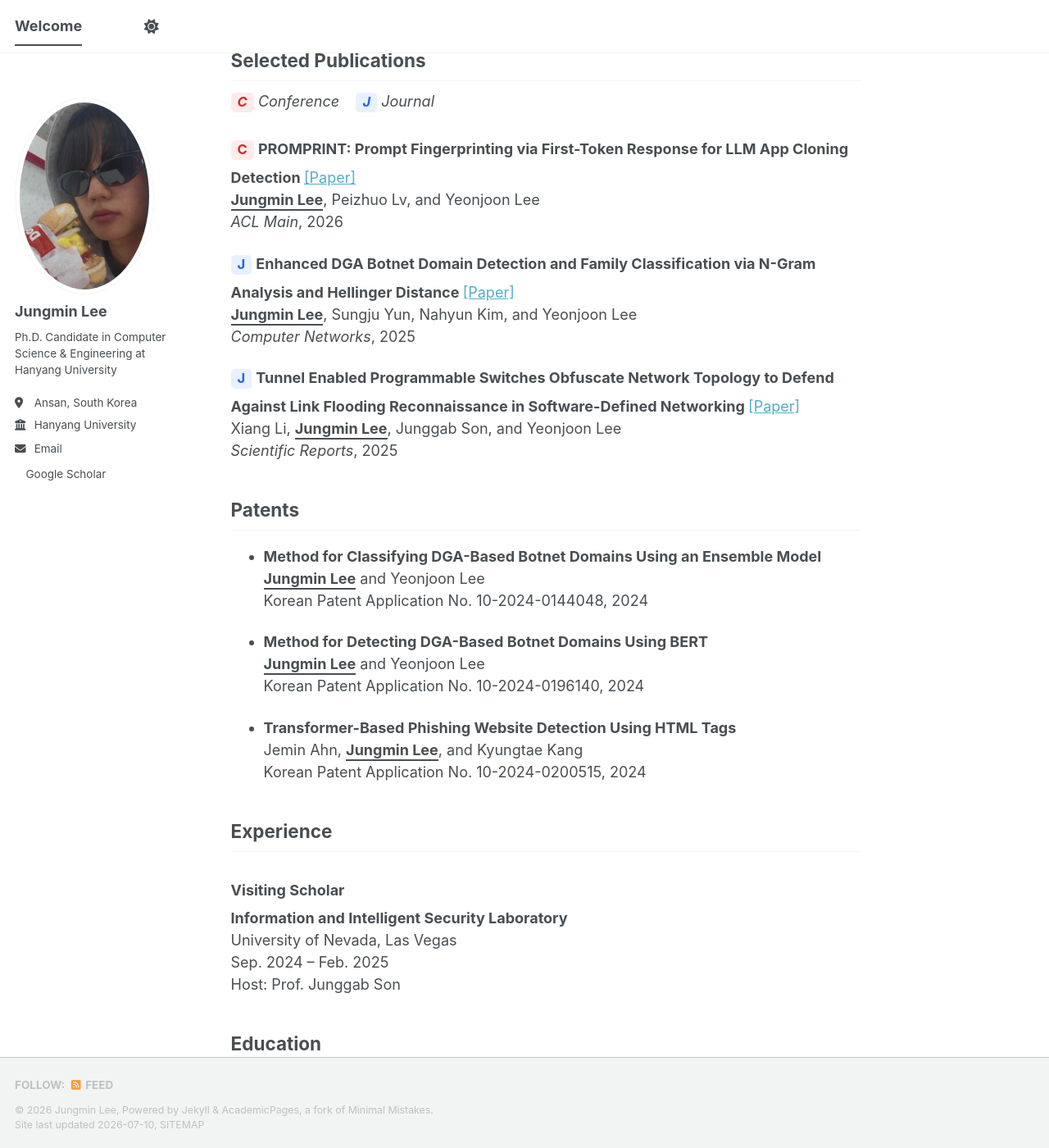
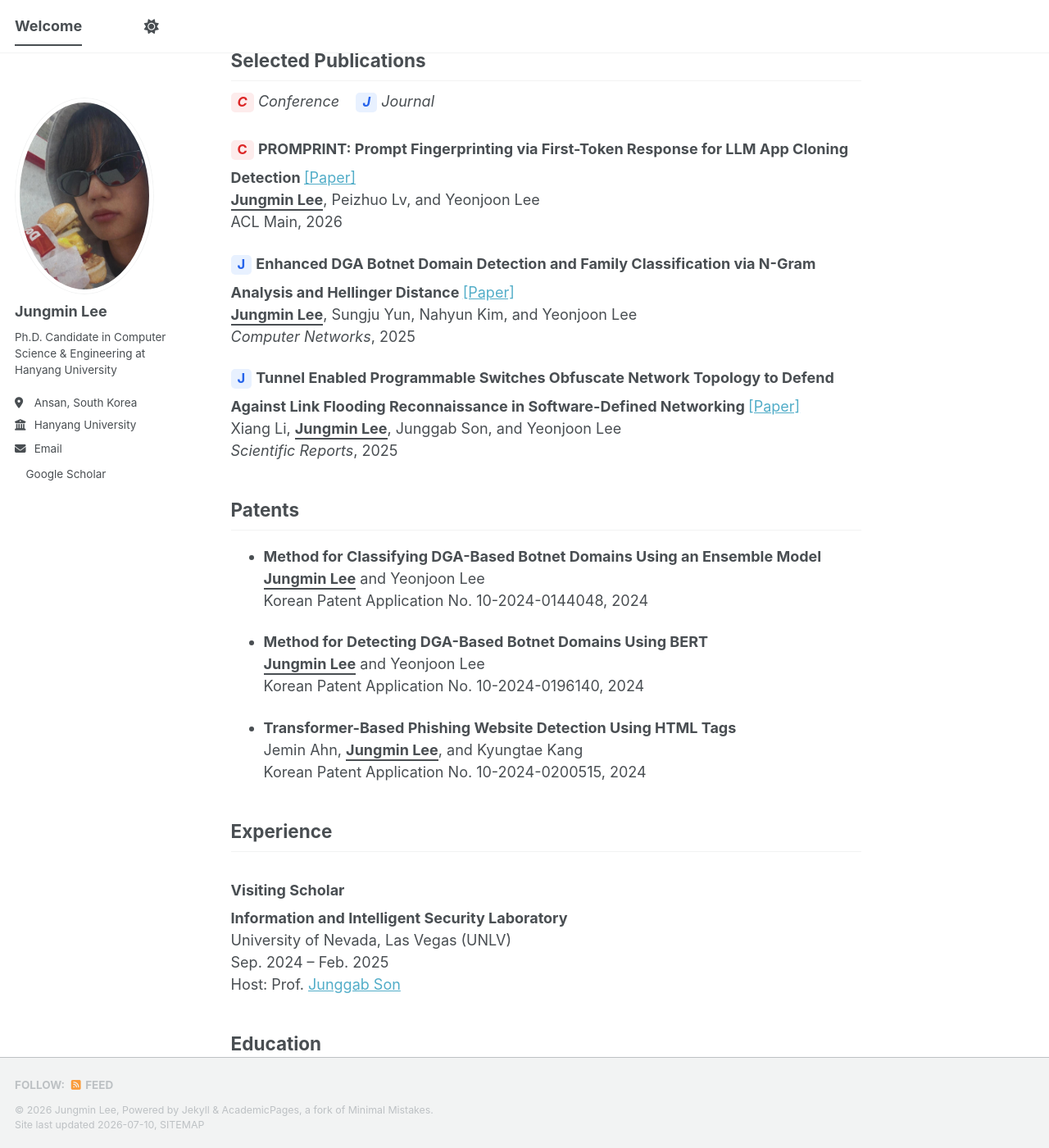
Before and after one commit to jm-lee00/jm-lee00.github.io, a Jekyll site: the page built from _pages/about.md, in a window 1280 px wide and 1400 px high, scrolled down 233 px. Shown: the whole window at 82% size. Built offline with Jekyll 4.4.1, drawn with Linux system fonts in a browser that asks for light colours; a style sheet for code colours, icons or effects is not loaded.

Commit message:
Modification

```diff
--- a/_pages/about.md
+++ b/_pages/about.md
@@ -20,7 +20,7 @@ My research interests include AI security, natural language processing, and cybe
 PROMPRINT: Prompt Fingerprinting via First-Token Response for LLM App Cloning Detection
 </strong> [[Paper]](https://aclanthology.org/2026.acl-long.1052/)
 <span class="me">Jungmin Lee</span>, Peizhuo Lv, and Yeonjoon Lee
-*ACL Main*, 2026
+<span class="paper-meta">ACL Main, 2026</span>
 
 <span class="venue journal">J</span>
 <strong class="paper-title">
@@ -53,9 +53,9 @@ Xiang Li, <span class="me">Jungmin Lee</span>, Junggab Son, and Yeonjoon Lee
 ### Visiting Scholar
 
 **Information and Intelligent Security Laboratory**
-University of Nevada, Las Vegas
+University of Nevada, Las Vegas (UNLV)
 Sep. 2024 – Feb. 2025
-Host: Prof. Junggab Son
+Host: Prof. [Junggab Son](https://sites.google.com/site/junggabson/)
 
 ## Education
 
```
